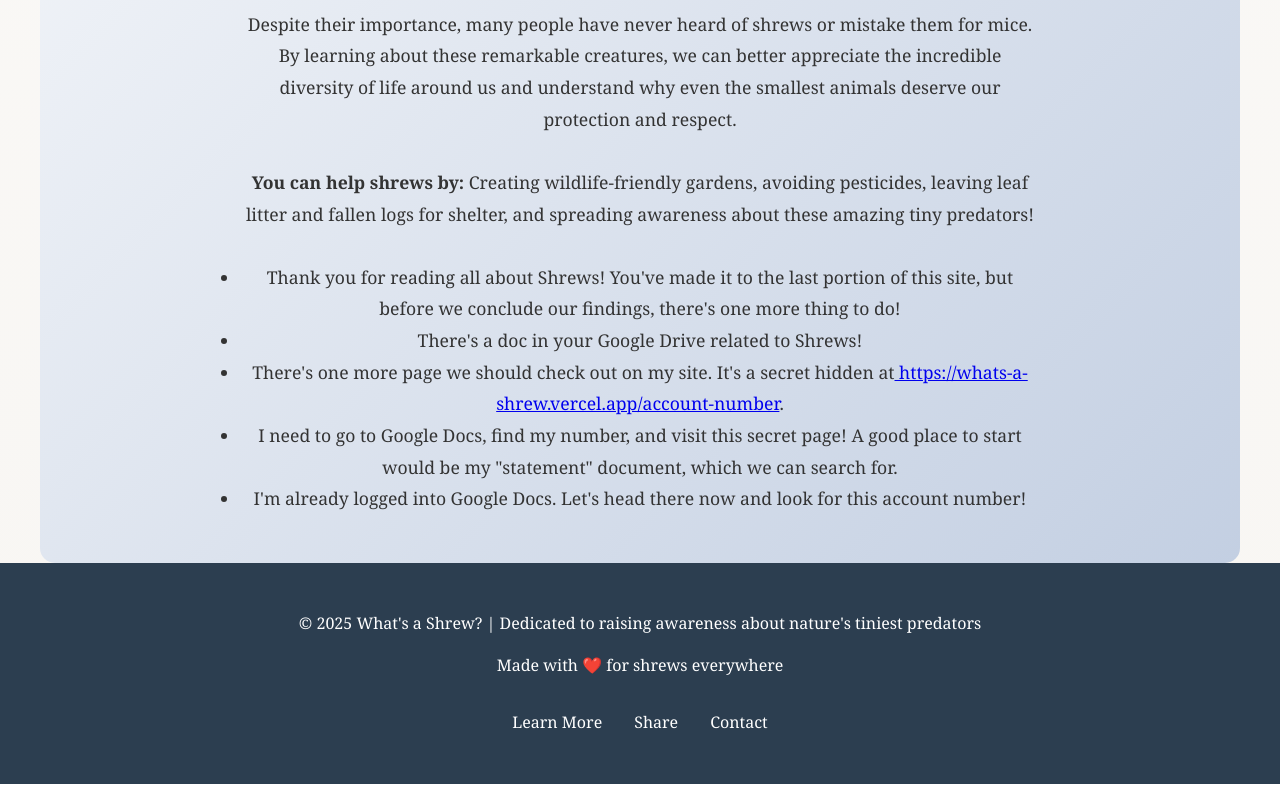
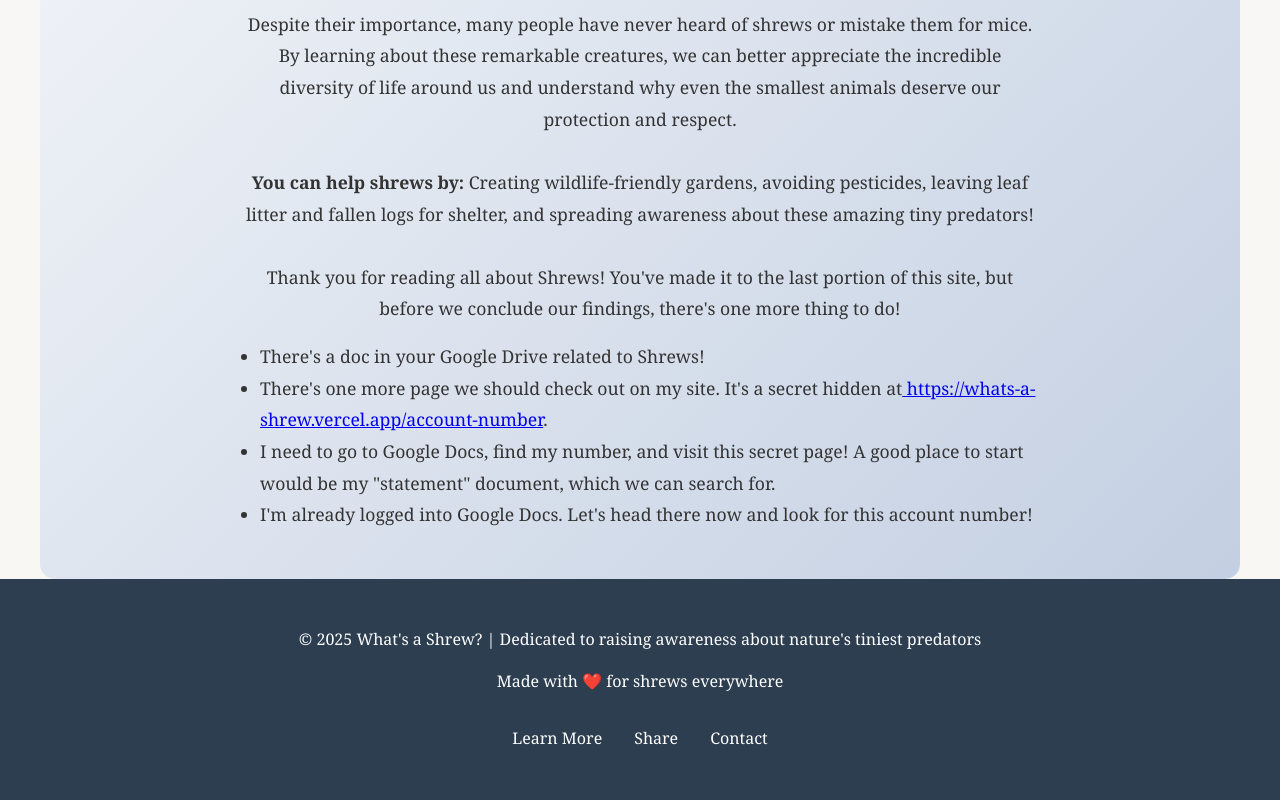
Before and after one commit to ameliecarothers/whats-a-shrew, a React (Vite) app: page / in a window 1280 px wide. Shown: the part 3449-4249 px from the top of the page. Built offline with nearby package versions, Linux system fonts and the light colour scheme.

Commit message:
css adjustments

```diff
--- a/src/App.css
+++ b/src/App.css
@@ -341,6 +341,14 @@ h2::after {
   line-height: 1.8;
 }
 
+/* Left-align lists inside the conservation content only */
+.conservation-content ul {
+  text-align: left;
+  margin: 1rem 0 0 0;
+  padding-left: 1.25rem;
+  list-style-position: outside;
+}
+
 /* Footer */
 footer {
   background: var(--primary-color);
--- a/src/App.tsx
+++ b/src/App.tsx
@@ -165,11 +165,11 @@ function App() {
             about these amazing tiny predators!
           </p>
           <br />
+          <p>
+            Thank you for reading all about Shrews! You've made it to the last portion of this
+            site, but before we conclude our findings, there's one more thing to do!
+          </p>
           <ul>
-            <li>
-              Thank you for reading all about Shrews! You've made it to the last portion of this
-              site, but before we conclude our findings, there's one more thing to do!
-            </li>
             <li>There's a doc in your Google Drive related to Shrews!</li>
             <li>
               There's one more page we should check out on my site. It's a secret hidden at
```
